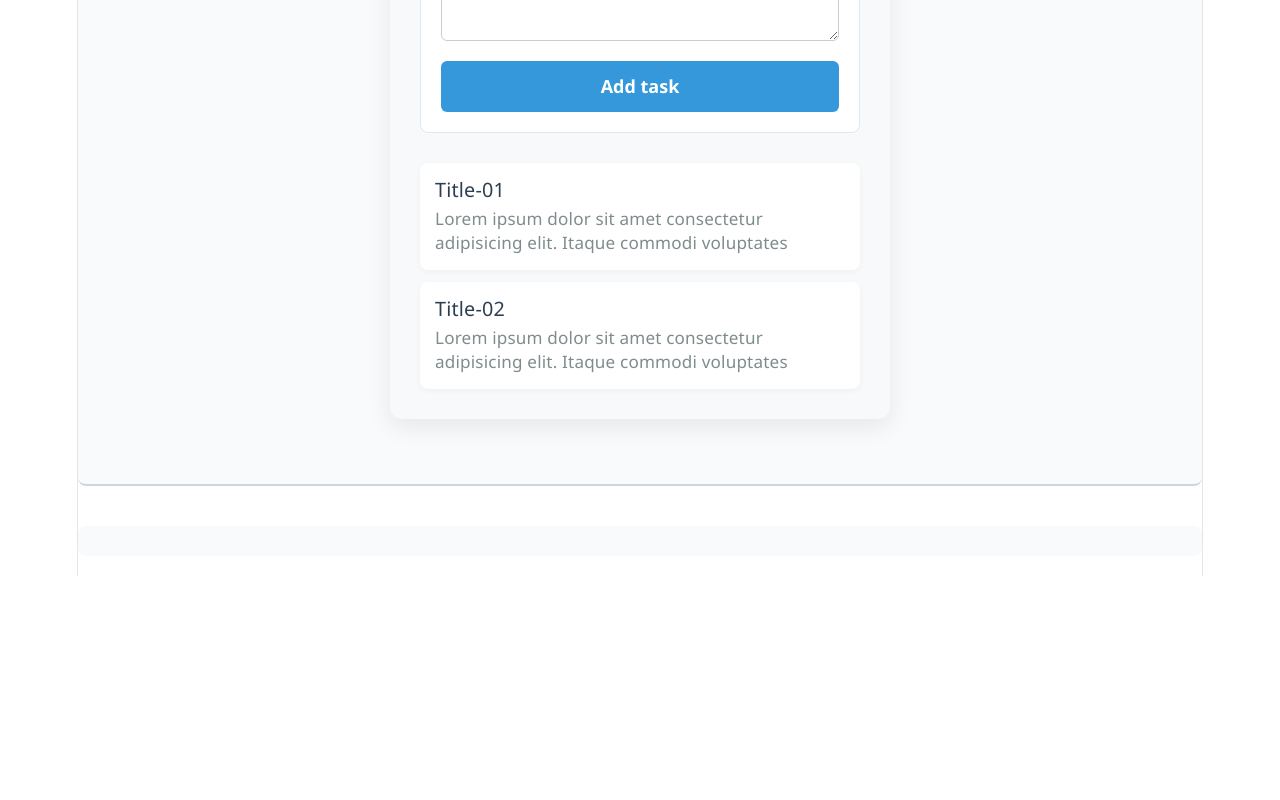
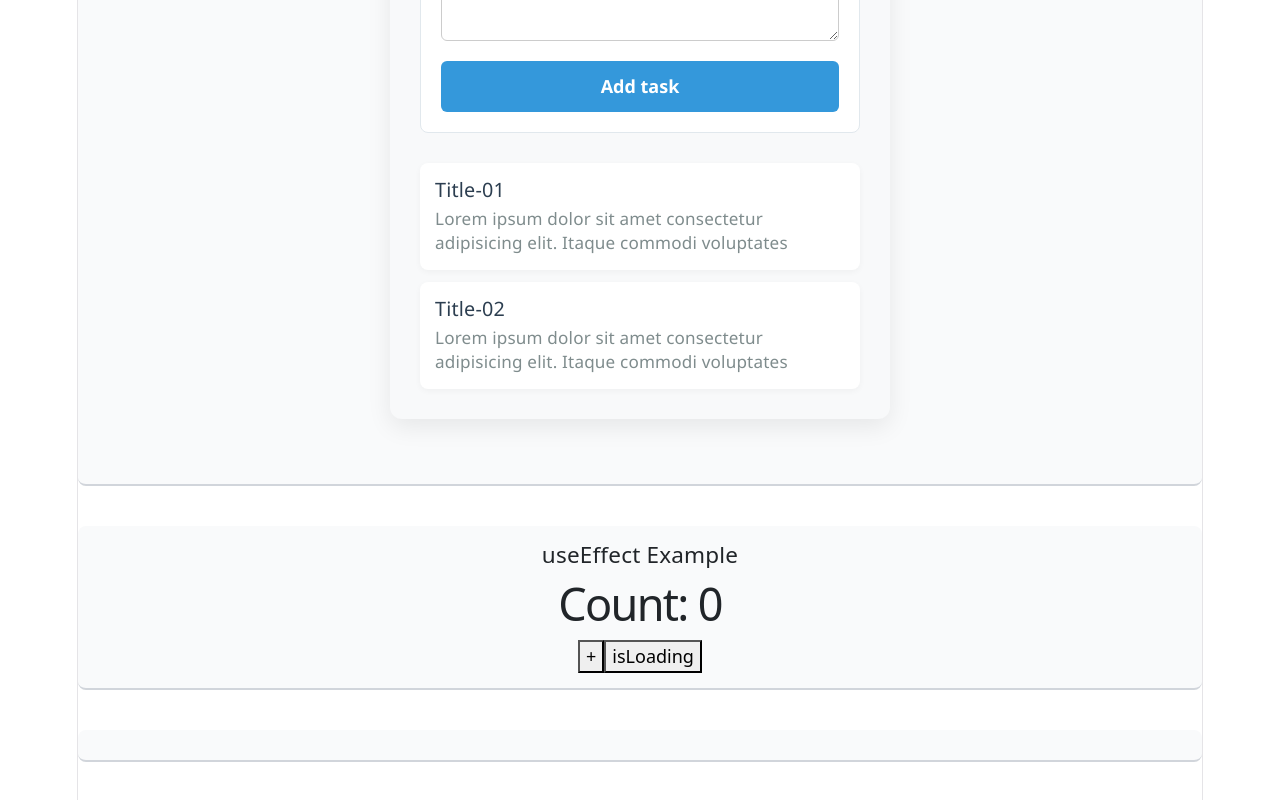
Before and after one commit to pronoyeugin/React_Learning, a React (Vite) app in the folder react_learning/: page / in a window 1280 px wide. Shown: the part 8673-9473 px from the top of the page. Before the commit the page ends 9249 px from the top, so only its background shows below. Built offline with nearby package versions, Linux system fonts and the light colour scheme.

Commit message:
Class-034 : useEffcet Example

```diff
--- a/react_learning/src/App.jsx
+++ b/react_learning/src/App.jsx
@@ -35,6 +35,7 @@ import SignUp from './FormValidation/SignUp';
 import Toggle from './Toggle/ToggleDemo';
 import Faq from './Faq/Faqs';
 import Assign3 from './Assignment_03/index';
+import UseEffectExamp from './useEffect/useEffectExamp';
 
 //Functional component start with capital letters
 
@@ -189,7 +190,13 @@ function App() {
           <Assign3 />
       </div>
 
+      <div className="component-section">
+          <UseEffectExamp />
+      </div>
+
       <div className="component-section"></div>
+      <div className="component-section"></div>
+
     </>
   );
 }
--- /dev/null
+++ b/react_learning/src/useEffect/useEffectExamp.jsx
@@ -0,0 +1,30 @@
+import React, { useEffect, useState } from 'react'
+
+const useEffectExamp = () => {
+
+    const [count, setCount] = useState(0);
+    const [isloading, setIsloading] = useState();
+
+    const handleClick = () => {
+      setCount((prevCount) => prevCount + 1);
+    }
+
+    useEffect(() => {
+        console.log("useEffect");
+    },[count]);
+
+    return (
+    <>
+    <div>
+        {console.log("rendering")}
+      <h5>useEffect Example</h5>
+      <h1>Count: {count}</h1>
+      <button onClick={handleClick}>+</button>
+      <button onClick={() => {setIsloading(!isloading)}}>isLoading</button>
+    </div>
+    </>
+
+  )
+}
+
+export default useEffectExamp;
```
